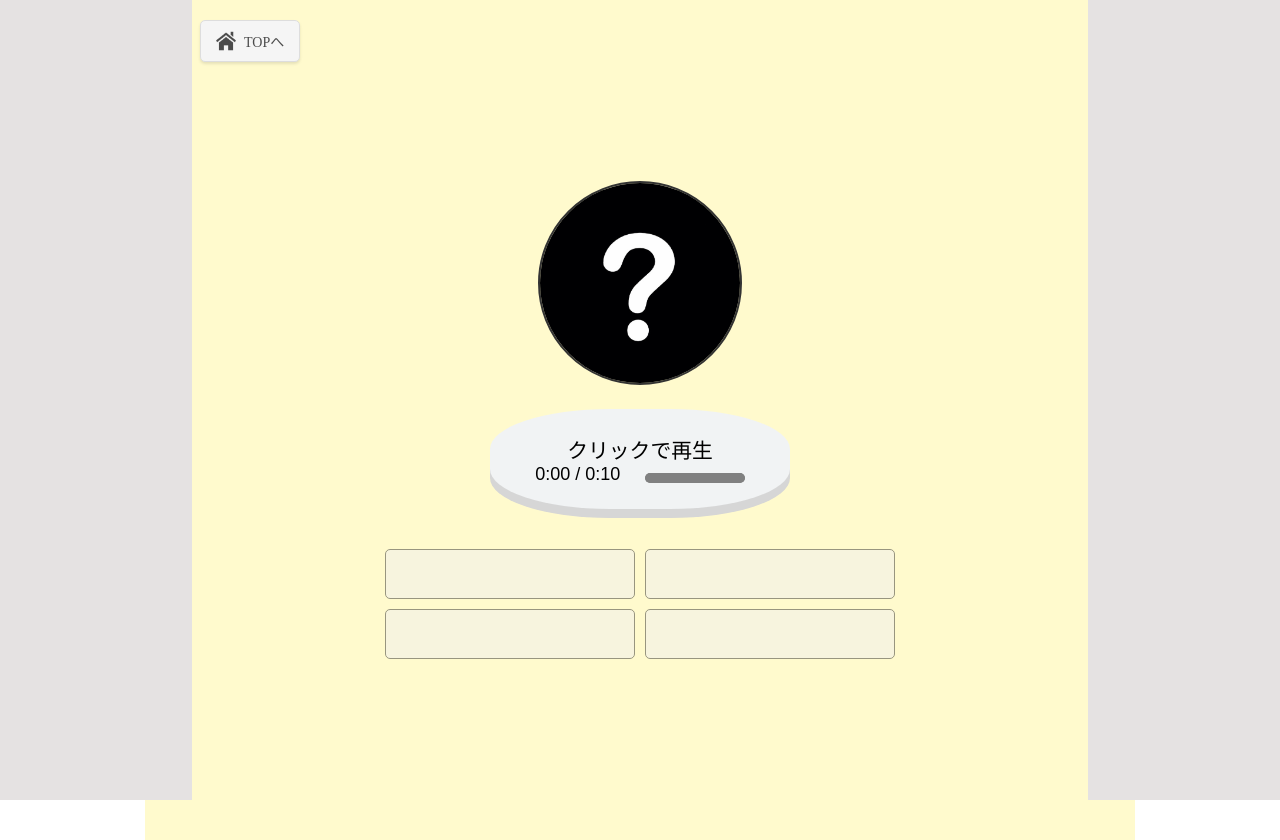
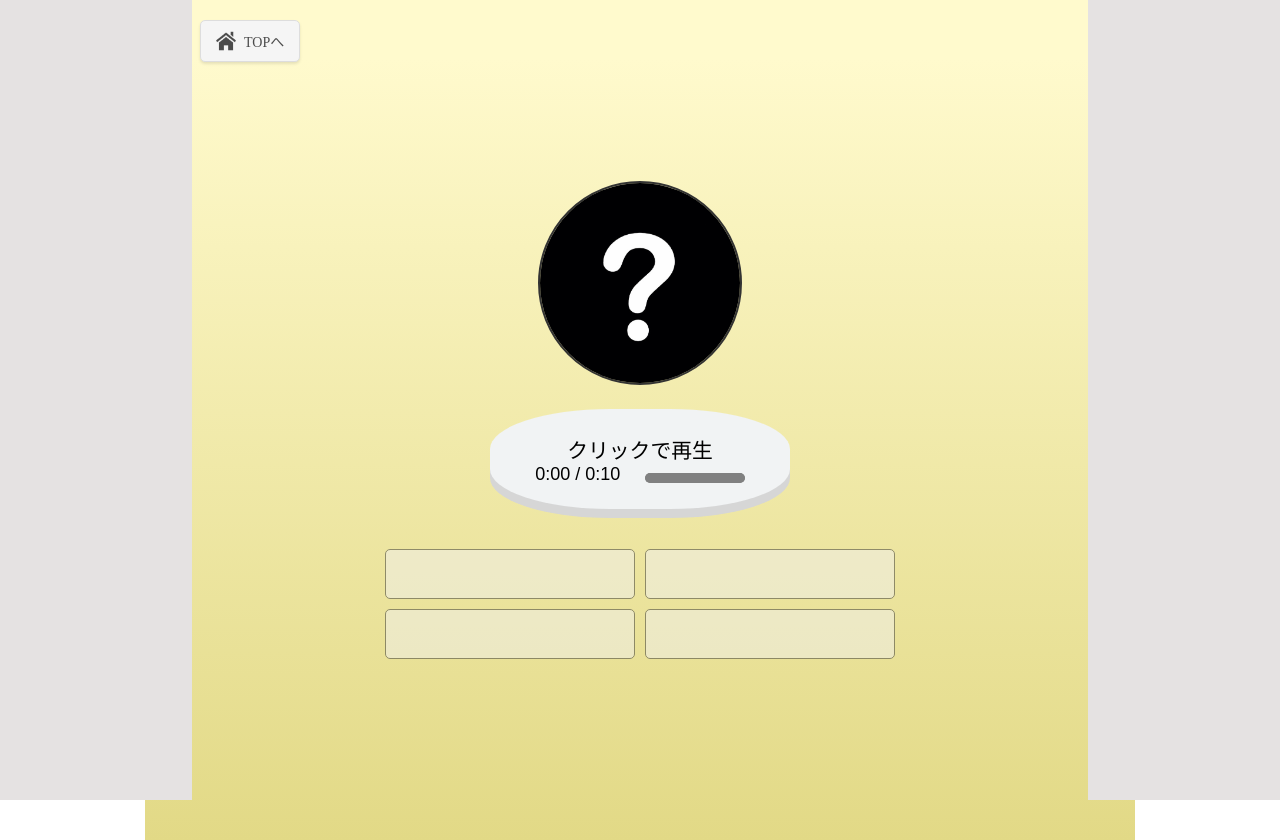
Before and after one commit to s1f10240027/CSex2-team-project, a Django app: template django1/musiq/templates/musiq/game.html in a window 1280 px wide. Run offline with Django 5.2, Linux system fonts and the light colour scheme; the template is opened without the code that fills it: most values are stand-ins (such as "Sample title", 1, 10 or a date in 2020).

Commit message:
ぱっとしない色から変更

```diff
--- a/django1/static/css/game.css
+++ b/django1/static/css/game.css
@@ -7,7 +7,8 @@
     max-width: 950px;
     margin: 0 auto;
     padding: 20px;
-    background-color: #fffacd;
+    background: rgb(226,217,134);
+    background: linear-gradient(0deg, rgba(226,217,134,1) 0%, rgba(255,250,205,1) 93%);
     display: flex;
     flex-direction: column;
     justify-content: center;
--- a/django1/static/css/index.css
+++ b/django1/static/css/index.css
@@ -1,6 +1,7 @@
 body {
     margin: 0;
-    background-color: #fffacd;
+    background: rgb(226,217,134);
+    background: linear-gradient(0deg, rgba(226,217,134,1) 0%, rgba(255,250,205,1) 93%);
     display: flex;
     justify-content: center;
     align-items: center;
--- a/django1/static/css/login.css
+++ b/django1/static/css/login.css
@@ -6,7 +6,8 @@
     position: absolute;
     width: 100%;
     height: 100%;
-    background-color: #fffacd;
+    background: rgb(226,217,134);
+    background: linear-gradient(0deg, rgba(226,217,134,1) 0%, rgba(255,250,205,1) 93%);
     display: flex;
     justify-content: center;
     align-items: center;
--- a/django1/static/css/mypage.css
+++ b/django1/static/css/mypage.css
@@ -1,6 +1,7 @@
 body {
     font-family: Arial, sans-serif;
-    background-color: #fffacd;
+    background: rgb(226,217,134);
+    background: linear-gradient(0deg, rgba(226,217,134,1) 0%, rgba(255,250,205,1) 93%);
     margin: 0;
     padding: 0;
     display: flex;
--- a/django1/static/css/ranking.css
+++ b/django1/static/css/ranking.css
@@ -1,5 +1,6 @@
 body {
-    background-color: #fffacd;
+    background: rgb(226,217,134);
+    background: linear-gradient(0deg, rgba(226,217,134,1) 0%, rgba(255,250,205,1) 93%);
     margin: 0;
     padding: 0;
     color: #333;
--- a/django1/static/css/result.css
+++ b/django1/static/css/result.css
@@ -1,5 +1,6 @@
 body {
-    background-color: #fffacd;
+    background: rgb(226,217,134);
+    background: linear-gradient(0deg, rgba(226,217,134,1) 0%, rgba(255,250,205,1) 93%);
     margin: 0;
     font-family: Arial, sans-serif;
 }
--- a/django1/static/css/rules.css
+++ b/django1/static/css/rules.css
@@ -1,6 +1,7 @@
 body {
     margin: 0;
-    background-color: #fffacd;
+    background: rgb(226,217,134);
+    background: linear-gradient(0deg, rgba(226,217,134,1) 0%, rgba(255,250,205,1) 93%);
     align-items: center;
     justify-content: center;
 }
--- a/django1/static/css/select_genre.css
+++ b/django1/static/css/select_genre.css
@@ -1,5 +1,6 @@
 .container {
-    background-color: #fffacd;
+    background: rgb(226,217,134);
+    background: linear-gradient(0deg, rgba(226,217,134,1) 0%, rgba(255,250,205,1) 93%);
     display: flex;
     justify-content: center;
     align-items: center;
```
Also changed, not shown: django1/static/media/image1.jpg (added), django1/static/media/image2.jpg (added), django1/static/media/image3.jpg (added), django1/static/media/image4.jpg (added), django1/static/media/image5.jpg (added), django1/static/media/image6.jpg (added), django1/static/media/image7.jpg (added), django1/static/media/image8.jpg (added), django1/static/media/image9.jpg (added).
